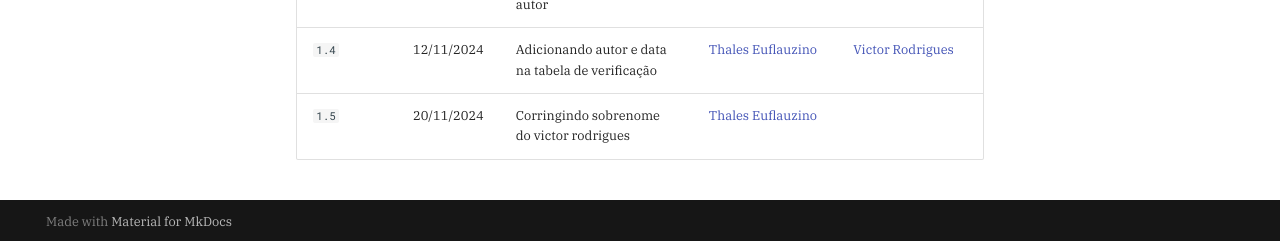
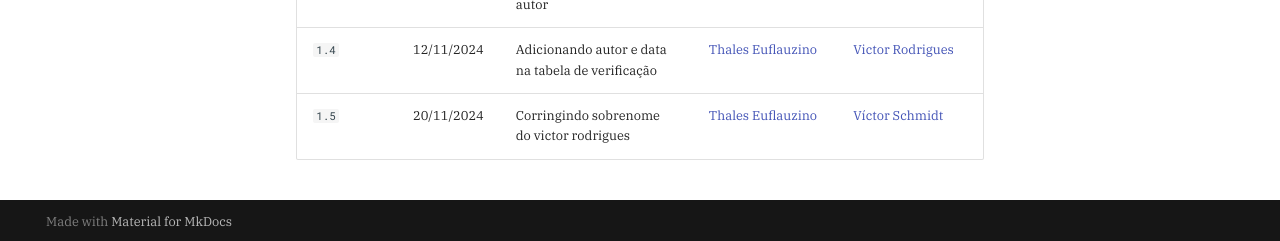
Before and after one commit to Requisitos-de-Software/2024.2-Grupo05, an MkDocs documentation site: the page built from docs/verificacao/grupo6/entrega1/relatorio-verificacao-e1-gp6.md, in a window 1280 px wide and 900 px high, scrolled down 3320 px. Shown: the part 656-897 px from the top of the window. Built offline with MkDocs 1.6.1 and Material for MkDocs 9.7.7, drawn with Linux system fonts in a browser that asks for light colours; comment, search, counter and statistics services are not loaded.

Commit message:
docs: adicionando revisor

```diff
--- a/docs/verificacao/grupo6/entrega1/relatorio-verificacao-e1-gp6.md
+++ b/docs/verificacao/grupo6/entrega1/relatorio-verificacao-e1-gp6.md
@@ -86,4 +86,4 @@ _Autor: Elaborada por [Thales Euflauzino](https://github.com/thaleseuflauzino) 2
 | `1.2` | 12/11/2024  | Corringindo checklist para lista de verificação | [Thales Euflauzino](https://github.com/thaleseuflauzino) | [Victor Rodrigues](https://github.com/ViictorHugoo) |
 | `1.3` | 12/11/2024  | Corringindo fonte para autor | [Thales Euflauzino](https://github.com/thaleseuflauzino) | [Victor Rodrigues](https://github.com/ViictorHugoo) |
 | `1.4` | 12/11/2024  | Adicionando autor e data na tabela de verificação | [Thales Euflauzino](https://github.com/thaleseuflauzino) | [Victor Rodrigues](https://github.com/ViictorHugoo) |
-| `1.5` | 20/11/2024  | Corringindo sobrenome do victor rodrigues | [Thales Euflauzino](https://github.com/thaleseuflauzino) | |
+| `1.5` | 20/11/2024  | Corringindo sobrenome do victor rodrigues | [Thales Euflauzino](https://github.com/thaleseuflauzino) |  [Víctor Schmidt](https://github.com/moonshinerd) |
```
